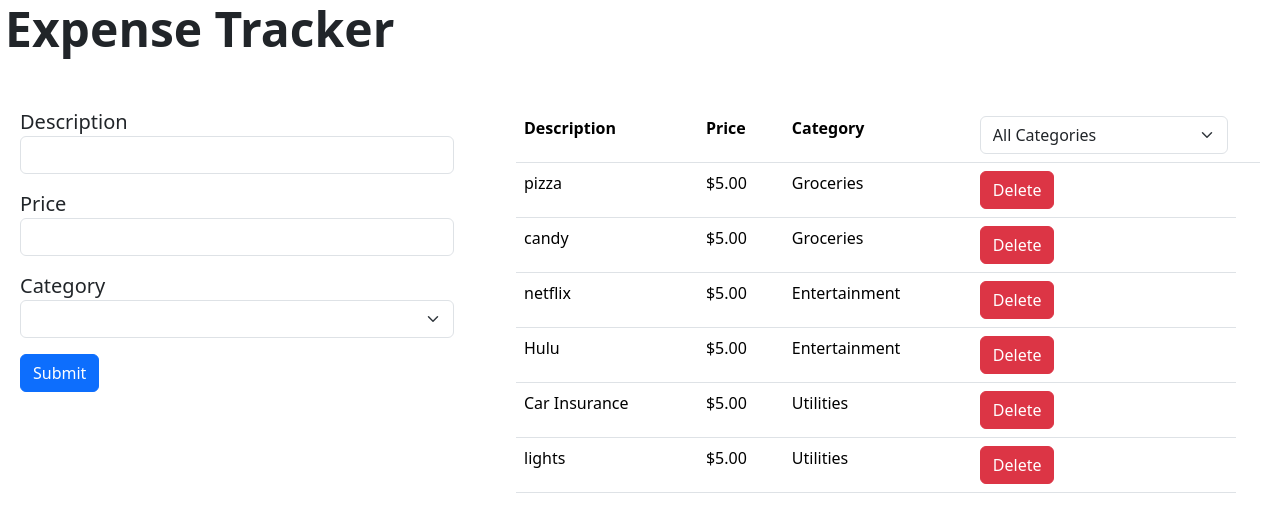
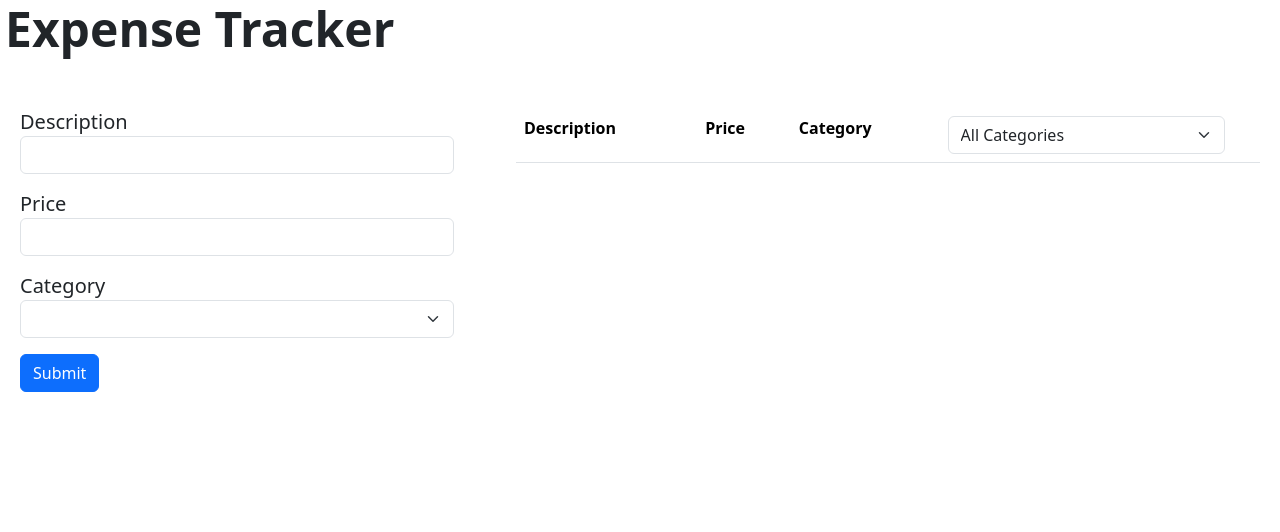
Before and after one commit to Rilwan0410/Expense_Tracker, a React (Vite) app in the folder ExpenseTracker_Self-Project/: page / in a window 1280 px wide. Shown: the top 532 px of the page. Built offline with nearby package versions, Linux system fonts and the light colour scheme.

Commit message:
delted dummy code

```diff
--- a/ExpenseTracker_Self-Project/src/App.jsx
+++ b/ExpenseTracker_Self-Project/src/App.jsx
@@ -4,16 +4,9 @@ import ListForm from "./components/ListForm";
 import ExpenseTable from "./components/ExpenseTable";
 
 function App() {
-  const [expenses, setExpenses] = useState([
-    { description: "pizza", price: 5, category: "Groceries" },
-    { description: "candy", price: 5, category: "Groceries" },
-    { description: "netflix", price: 5, category: "Entertainment" },
-    { description: "Hulu", price: 5, category: "Entertainment" },
-    { description: "Car Insurance", price: 5, category: "Utilities" },
-    { description: "lights", price: 5, category: "Utilities" },
-  ]);
+  const [expenses, setExpenses] = useState([]);
   const [categories, setCategories] = useState("");
-  const [prevList, setPrevList] = useState([])
+  const [prevList, setPrevList] = useState([]);
 
   return (
     <>
@@ -24,16 +17,14 @@ function App() {
           setExpenses={setExpenses}
           categories={categories}
           setCategories={setCategories}
-
         />
         <ExpenseTable
           expenses={expenses}
           setExpenses={setExpenses}
           categories={categories}
           setCategories={setCategories}
-          prevList = {prevList}
+          prevList={prevList}
           setPrevList={setPrevList}
-
         />
       </div>
     </>
```
